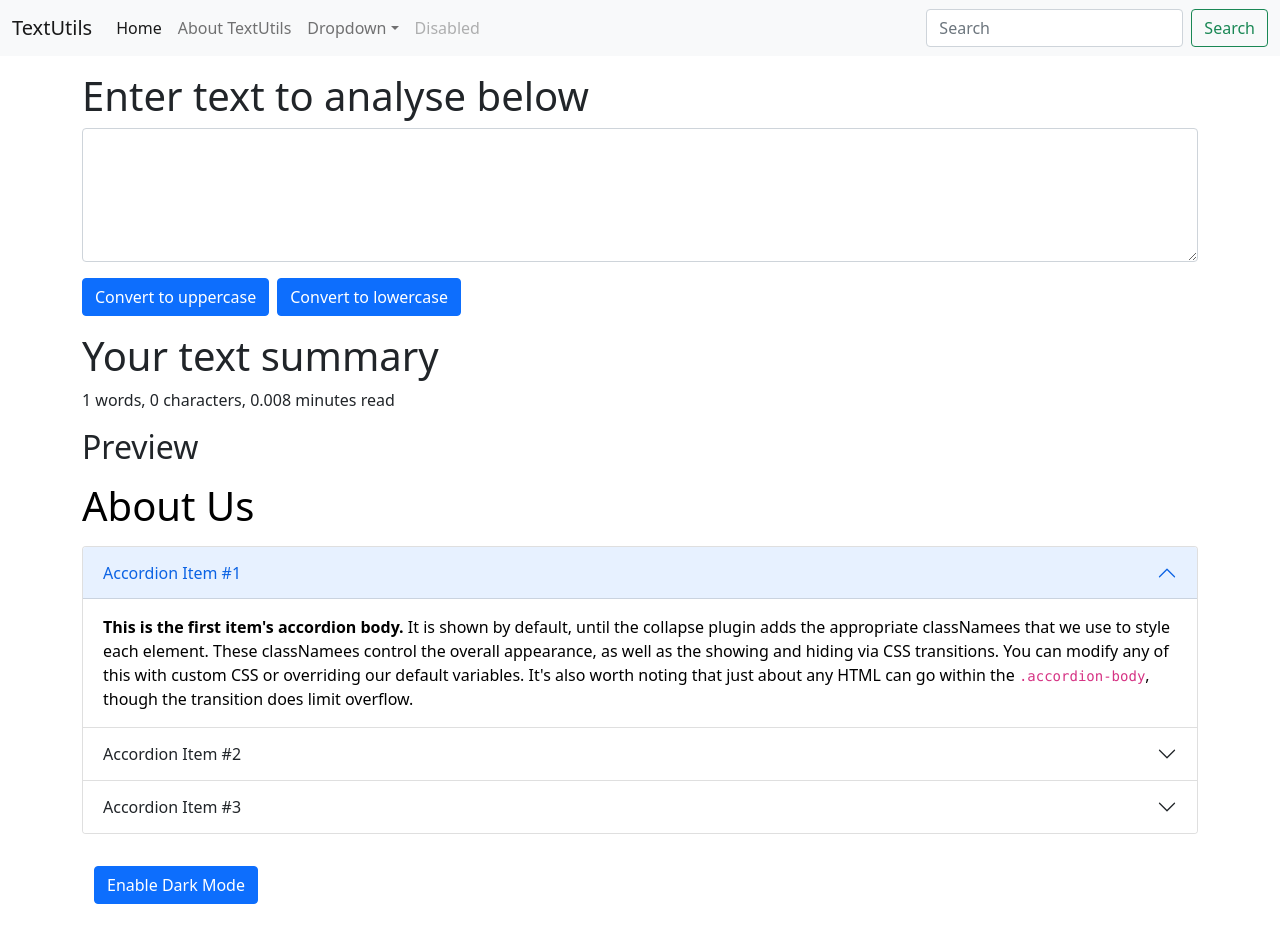
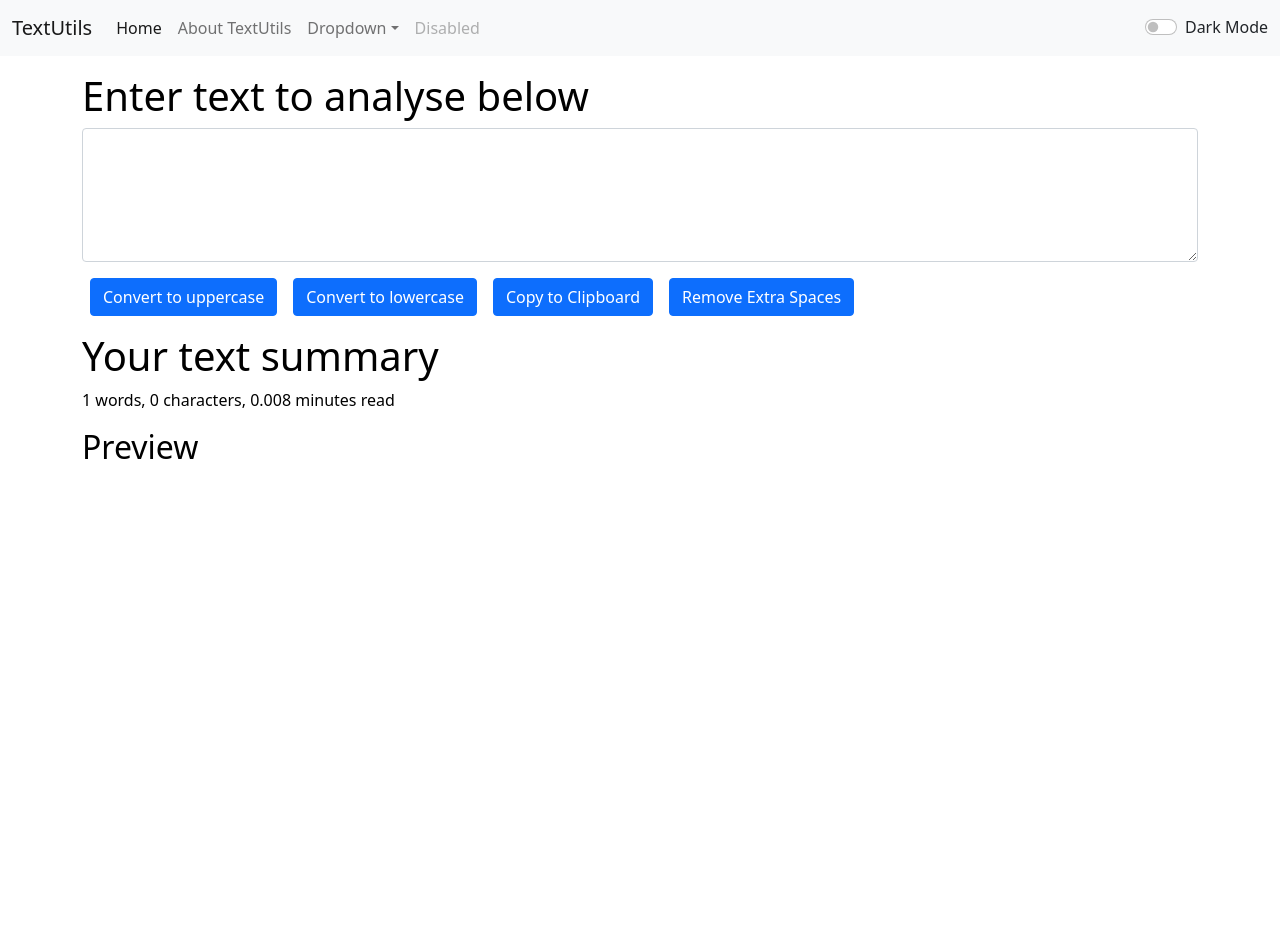
Before and after one commit to ankitjangir01/CWH-text-utils, a React (Create React App) app: page / in a window 1280 px wide. After the commit the page ends 800 px from the top, so only its background shows below. Built offline with nearby package versions, Linux system fonts and the light colour scheme.

Commit message:
full fledged dark mode + more functions

```diff
--- a/src/App.js
+++ b/src/App.js
@@ -3,13 +3,26 @@ import './App.css';
 import Navbar from './components/Navbar';
 import TextForm from './components/TextForm';
 import About from './components/About';
+import React, {useState} from 'react';
 
 function App() {
+  const [mode,setMode] = useState('light');
+  const toggleMode = ()=>{
+    if(mode=='light'){
+      setMode('dark');
+      document.body.style.backgroundColor = '#383847';
+    }
+    else{
+      setMode('light');
+      document.body.style.backgroundColor = 'white';
+
+    }
+  }
+
   return (
     <>
-      <Navbar title="TextUtils" aboutText="About TextUtils"/>
-      <TextForm heading="Enter text to analyse below" />
-      <About />
+      <Navbar title="TextUtils" aboutText="About TextUtils" mode={mode} toggleMode={toggleMode}/>
+      <TextForm heading="Enter text to analyse below" mode={mode}/>
     </>
   );
 }
--- a/src/components/About.js
+++ b/src/components/About.js
@@ -10,7 +10,7 @@ export default function About() {
     const [btnText, setbtnText] = useState('Enable Dark Mode');
 
     const toggleMode = () => {
-        if(myStyle.color == 'black'){
+        if(myStyle.color === 'black'){
             setmyStyle({
                 color: 'white',
                 backgroundColor: '#00031f',
--- a/src/components/Navbar.js
+++ b/src/components/Navbar.js
@@ -3,7 +3,7 @@ import PropTypes from 'prop-types'
 
 export default function Navbar(props) {
   return (
-    <nav className="navbar navbar-expand-lg navbar-light bg-light">
+    <nav className={`navbar navbar-expand-lg navbar-${props.mode} bg-${props.mode}`}>
       <div className="container-fluid">
         <a className="navbar-brand" href="/">{props.title}</a>
         <button className="navbar-toggler" type="button" data-bs-toggle="collapse" data-bs-target="#navbarSupportedContent" aria-controls="navbarSupportedContent" aria-expanded="false" aria-label="Toggle navigation">
@@ -32,10 +32,14 @@ export default function Navbar(props) {
               <a className="nav-link disabled">Disabled</a>
             </li>
           </ul>
-            <form className="d-flex">
+          {/* <form className="d-flex">
               <input className="form-control me-2" type="search" placeholder="Search" aria-label="Search" />
               <button className="btn btn-outline-success" type="submit">Search</button>
-            </form>
+            </form> */}
+          <div className="form-check form-switch">
+            <input className="form-check-input" onClick={props.toggleMode} type="checkbox" role="switch" id="flexSwitchCheckDefault"/>
+              <label className={`form-check-label text-${props.mode==='light' ? 'dark' : 'light'}`} htmlFor="flexSwitchCheckDefault">Dark Mode</label>
+          </div>
         </div>
       </div>
     </nav>
--- a/src/components/TextForm.js
+++ b/src/components/TextForm.js
@@ -1,41 +1,50 @@
-import React, {useState} from 'react'
-
-
+import React, { useState } from 'react'
 export default function TextForm(props) {
     const [text, setText] = useState('');
 
-    const handleUpClick = ()=>{
+    const handleUpClick = () => {
         // console.log("toUppercase was clicked");
         let newText = text.toUpperCase();
         setText(newText)
     }
-    const handleLowClick = ()=>{
+    const handleLowClick = () => {
         // console.log("toUppercase was clicked");
         let newText = text.toLocaleLowerCase();
         setText(newText)
     }
-    const handleOnChange = (event)=>{
+    const handleOnChange = (event) => {
         setText(event.target.value);
     }
+    const copyText = ()=>{
+        let selectedText = document.getElementById('myBox');
+        selectedText.select();
+        navigator.clipboard.writeText(selectedText.value);
+
+    }
+    const removeSpaces = ()=>{
+        let newText = text.split(/[' ']+/);
+        setText(newText.join(" "));
+    }
+
 
     return (
         <form>
-            <>
-            <div className='container my-3'>
+            <div className='container my-3' style={{color: props.mode==='light' ? 'black':'white'}}>
                 <div className="mb-3">
                     <h1>{props.heading}</h1>
-                    <textarea className='form-control' value={text} onChange={handleOnChange} id='myBox' rows='5'></textarea>
+                    <textarea className='form-control' value={text} onChange={handleOnChange} id='myBox' rows='5' style={{color: props.mode==='light' ? 'black':'white', backgroundColor: props.mode==='light' ? 'white':'#383849'}}></textarea>
                 </div>
-                <button type='button' className='btn btn-primary' onClick={handleUpClick}>Convert to uppercase</button>
+                <button type='button' className='btn btn-primary mx-2' onClick={handleUpClick}>Convert to uppercase</button>
                 <button type='button' className='btn btn-primary mx-2' onClick={handleLowClick}>Convert to lowercase</button>
+                <button type='button' className='btn btn-primary mx-2' onClick={copyText}>Copy to Clipboard</button>
+                <button type='button' className='btn btn-primary mx-2' onClick={removeSpaces}>Remove Extra Spaces</button>
             </div>
-            <div className='container my-3'>
+            <div className='container my-3' style={{color: props.mode==='light' ? 'black':'white'}}>
                 <h1>Your text summary</h1>
                 <p>{text.split(" ").length} words, {text.length} characters, {text.split(" ").length * 0.008} minutes read</p>
                 <h2>Preview</h2>
                 <p>{text}</p>
             </div>
-            </>
         </form>
     )
 }
```
Lines whose indentation alone changed are shown as unchanged.
